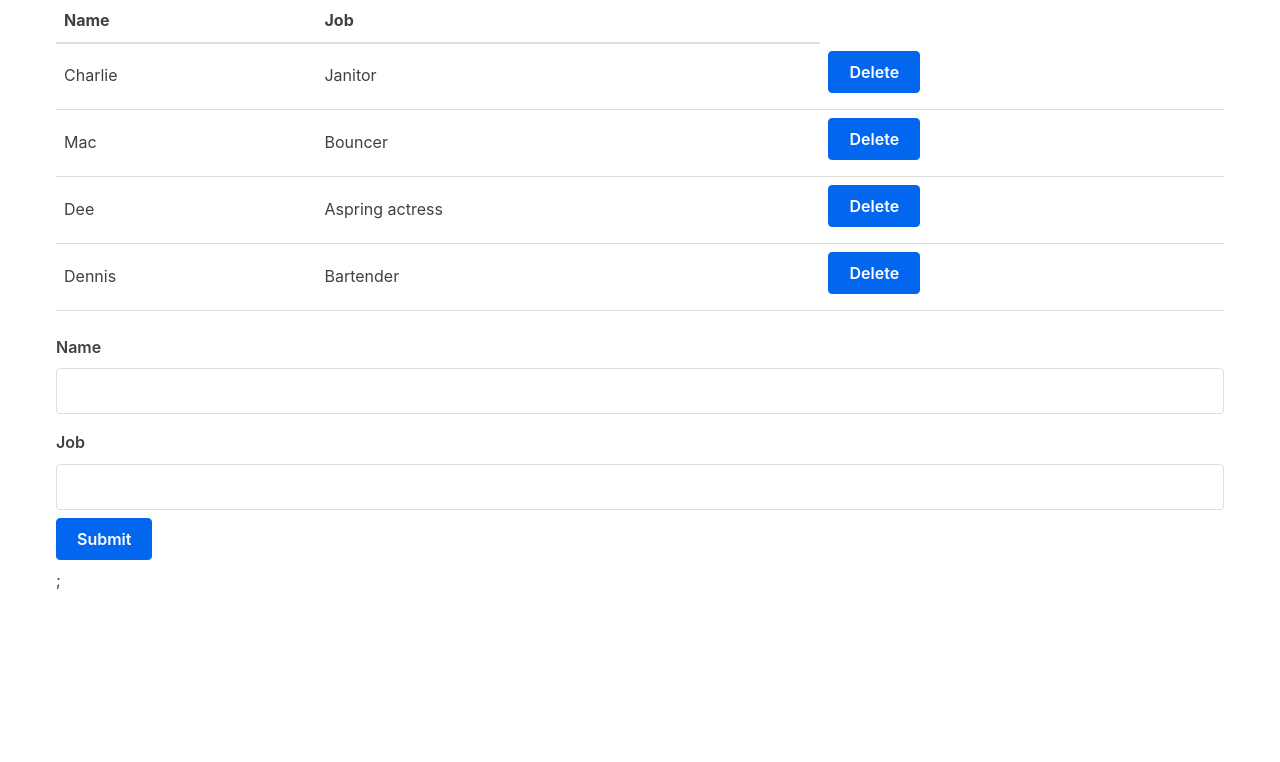
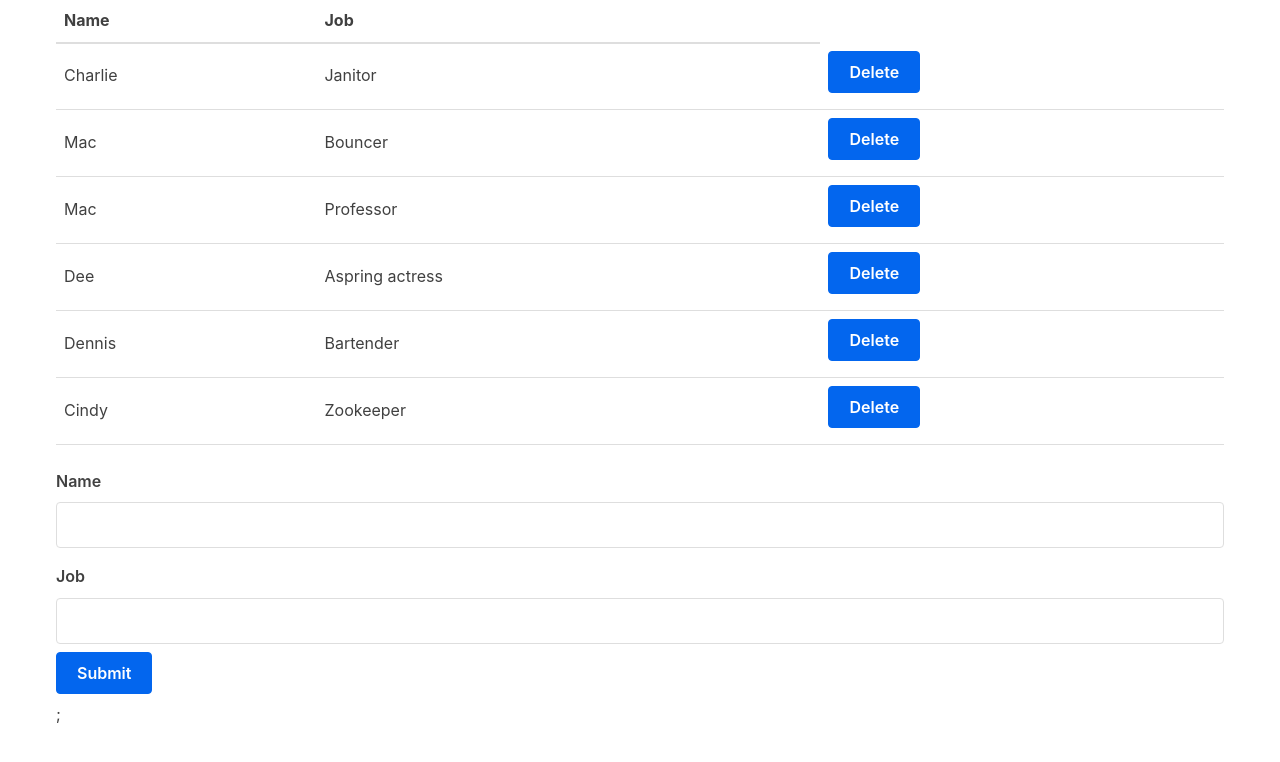
Before and after one commit to khanmzeeshan/ReactApp2, a React (Create React App) app: page / in a window 1280 px wide. Shown: the top 762 px of the page. Built offline with nearby package versions, Linux system fonts and the light colour scheme; no server answers.

Commit message:
Combined GET and DELETE; backend done

```diff
--- a/src/App.js
+++ b/src/App.js
@@ -4,42 +4,56 @@ import Form from './Form';
 import axios from 'axios';
 //import FetchDemo from './FetchDemo'
 
+
 class App extends Component {
-  constructor (props){
+    constructor(props) {
     super(props);
-  }
-  state = {
-		characters: [
-      {
-        name: 'Charlie',
-        job: 'Janitor',
+    this.state = {
+    characters: [{
+      'id' : 'xyz789',
+      'name' : 'Charlie',
+      'job': 'Janitor',
    },
    {
-        name: 'Mac',
-        job: 'Bouncer',
+      'id' : 'abc123',
+      'name': 'Mac',
+      'job': 'Bouncer',
    },
    {
-        name: 'Dee',
-        job: 'Aspring actress',
+      'id' : 'ppp222',
+      'name': 'Mac',
+      'job': 'Professor',
    },
    {
-        name: 'Dennis',
-        job: 'Bartender',
+      'id' : 'yat999',
+      'name': 'Dee',
+      'job': 'Aspring actress',
+   },
+   {
+      'id' : 'zap555',
+      'name': 'Dennis',
+      'job': 'Bartender',
+   },
+   {
+     "id": "qwe123",
+     "job": "Zookeeper",
+     "name": "Cindy"
    }
 ]
+    };
   }
-  componentDidMount() {
-    axios.get('http://localhost:5000/users') //axios get request
-    //res is API response object
-     .then(res => {
-       const characters = res.data.users_list;
-       this.setState({ characters }); //updating state triggers render
-     })
-     .catch(function (error) {
-       //Not handling the error. Just logging into the console.
-       console.log(error);
-     });
- }
+//  componentDidMount() {
+//    axios.get('http://localhost:5000/users') //axios get request
+//    //res is API response object
+//     .then(res => {
+//       const characters = res.data.users_list;
+//       this.setState({ characters }); //updating state triggers render
+//     })
+//     .catch(function (error) {
+//       //Not handling the error. Just logging into the console.
+//       console.log(error);
+//     });
+// }
 
 render() {
   return (
@@ -50,22 +64,26 @@ render() {
     </div>
     // <FetchDemo subreddit= 'calpoly'></FetchDemo>
   )}
-  removeCharacter = index => {
+  //URL route: users/myID123
+  removeCharacter = id => {
     const { characters } = this.state;
-
+    //need to delete with axios THEN NEEDS ;
+    //response code 200 or 204?
+    axios.delete('http://localhost:5000/users/${id}')
+    .then(result => {
+      if (result.status == 204){
         this.setState({
           characters: characters.filter((character, i) => {
-        return i !== index;
-      }),
+            return character.id !== id}),
         })
       }
+    });
+
+  }
   handleSubmit = character => {
-    this.makePostCall(character).then( callResult => {
-       if (callResult === true) {
-          this.setState({ characters: [...this.state.characters, character] });
+    this.setState({ characters: [...this.state.characters, character] })
   }
-    });
-  }
+
   //Only update table if POST call is successful
   makePostCall(character){
     return axios.post('http://localhost:5000/users', character)
```
Also changed, not shown: 1 other file (tests, documents, lock files or other folders). Lines whose indentation alone changed are shown as unchanged.
